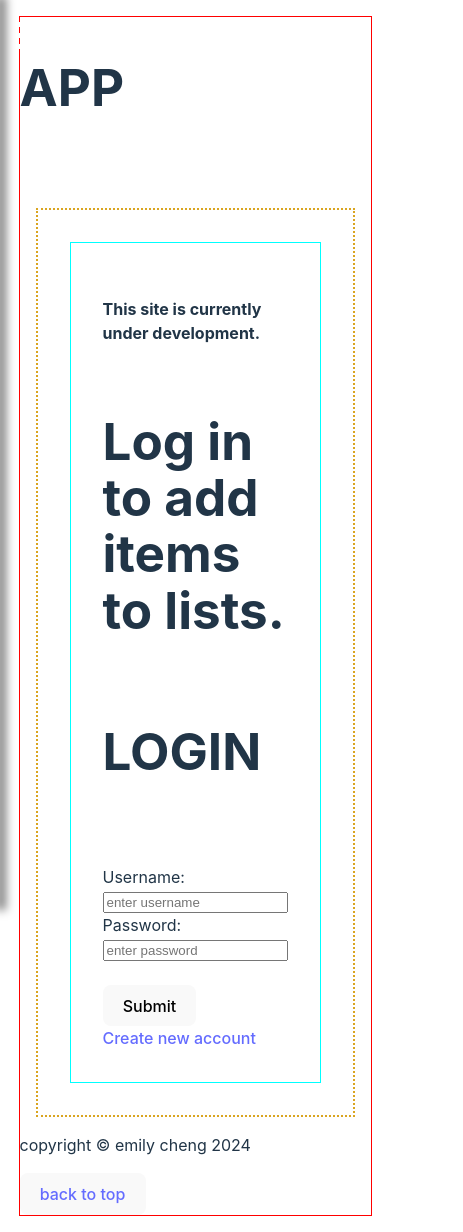
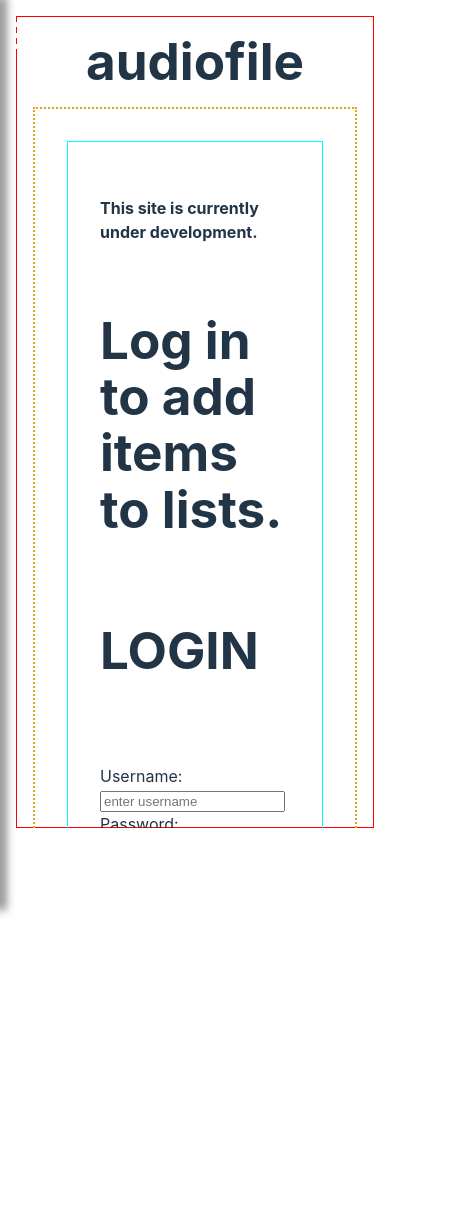
Before and after one commit to echeng0123/audiofile, a React (Vite) app in the folder client/: page / in a window 390 px wide. Shown: the whole page, 463 px wide, since content can reach past the window. After the commit the page ends 844 px from the top, so only its background shows below. Built offline with nearby package versions, Linux system fonts and the light colour scheme; no server answers.

Commit message:
homepage framework sizing complete mobile

```diff
--- a/client/src/App.jsx
+++ b/client/src/App.jsx
@@ -28,11 +28,12 @@ function App() {
 
 	return (
 		<section id="app-container">
-			<h1>APP</h1>
+			<h1 id="main-logo">audiofile</h1>
 			<NavBar token={token} userId={userId} />
 			{/* {!isMobile && <NavBar token={token} userId={userId} />} */}
 			{/* {isMobile && <MobileSideNav token={token} />} */}
 			<MobileSideNav token={token} />
+			<div>
 				<MainSection
 					spotifyToken={spotifyToken}
 					setSpotifyToken={setSpotifyToken}
@@ -41,7 +42,10 @@ function App() {
 					userId={userId}
 					setUserId={setUserId}
 				/>
+			</div>
+			<div id="footer">
 				<Footer />
+			</div>
 		</section>
 	);
 }
--- a/client/src/components/Footer.jsx
+++ b/client/src/components/Footer.jsx
@@ -1,6 +1,6 @@
 export default function Footer() {
 	return (
-		<div>
+		<div id="footer-container">
 			<p>copyright © emily cheng 2024</p>
 			<button>
 				<a href="#top">back to top</a>
--- a/client/src/index.css
+++ b/client/src/index.css
@@ -348,14 +348,31 @@ button:focus-visible {
         width: 100dvw;
         margin: 1rem;
         display: flex;
-        place-content: center;
-        /* overflow: hidden; */
+        flex-direction: column;
+        justify-content: center;
+        align-self: flex-start;
+        overflow-x: hidden;
+        height: 100%;
     }
 
     #app-container{
-        width: 90dvw;
+        display: flex;
+        flex-direction: column;
+        height: 96vh;
+        justify-content: space-between;
     }
 
+    #main-section-container{
+        margin-top: -3rem;
+    }
+
+    #footer-container{
+        margin-top: 5rem;
+        display: grid;
+        place-items: center;
+    }
+
+    /* hide the main navbar on mobile */
     #navbar-container{
         display: grid;
         visibility: hidden;
@@ -367,6 +384,12 @@ button:focus-visible {
             width: 0;
             height: 0;
         }
+    }
+
+    #main-logo{
+        padding: 0;
+        margin: 1rem 0 0 0;
+        text-align: center;
     }
 
     /* SIDEBAR STYLING START --------------------------------- */
```
Lines whose indentation alone changed are shown as unchanged.
